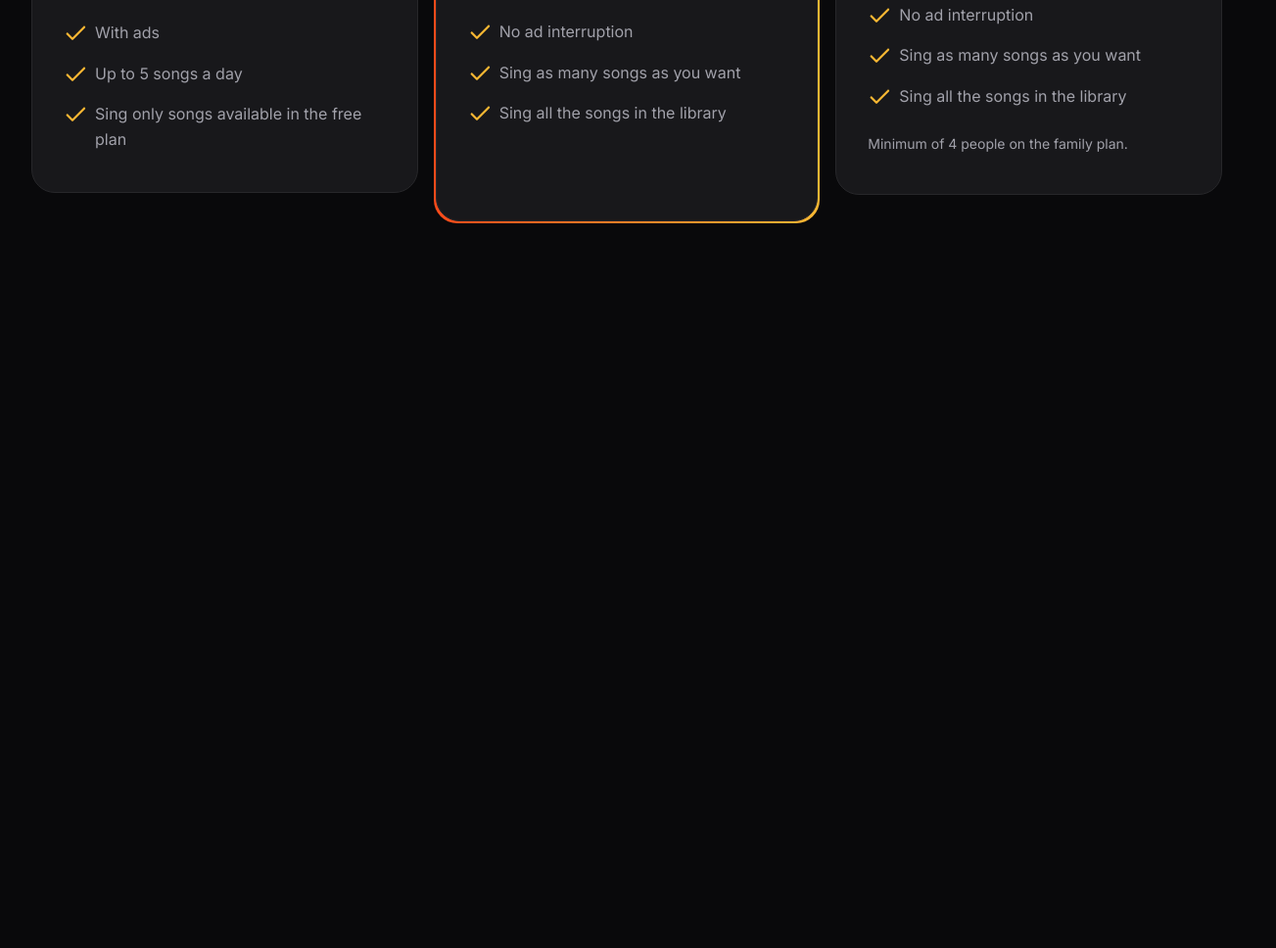
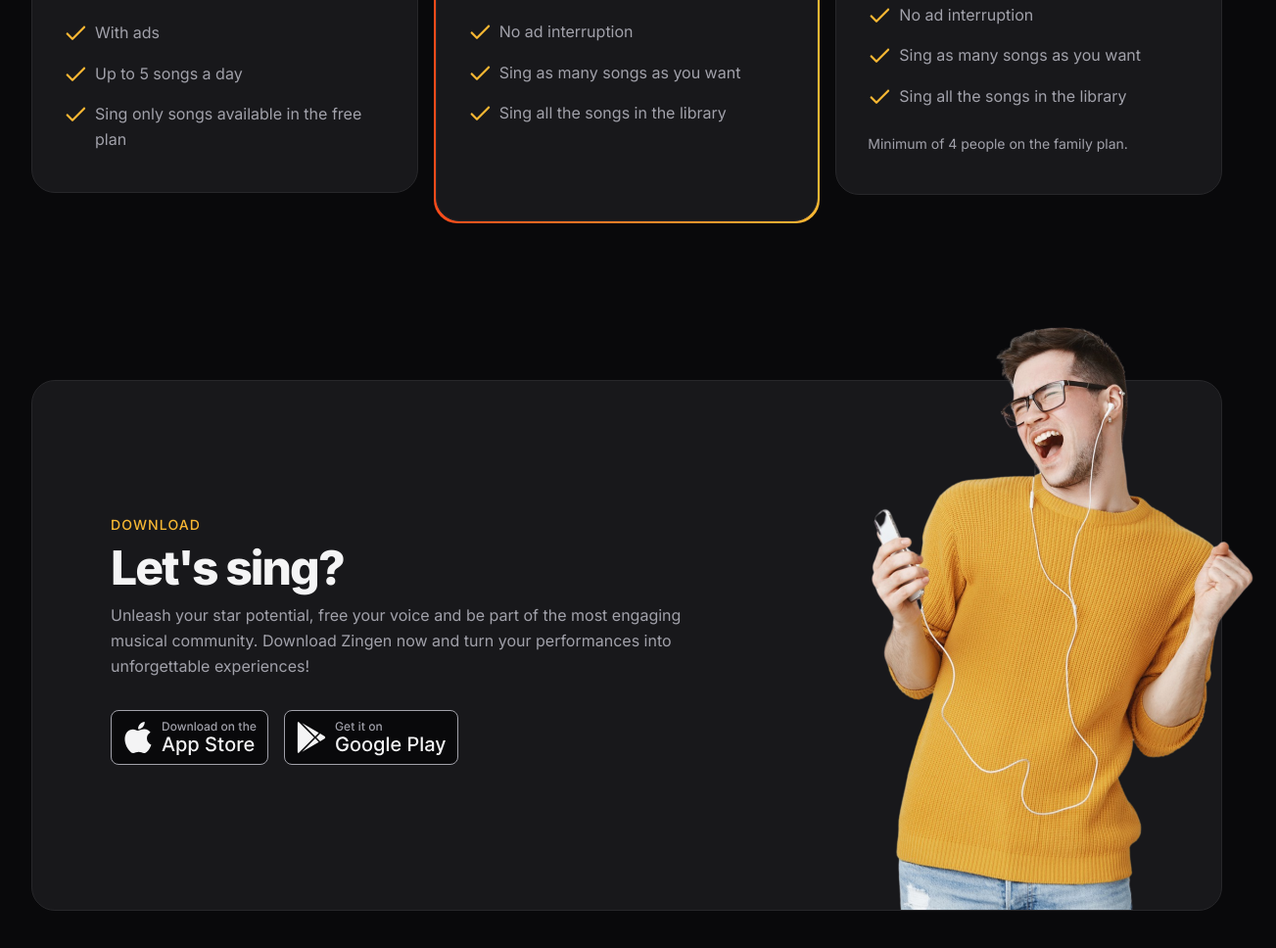
Before and after one commit to felipefadul/fullstack-mba-rocketseat, a plain HTML site: page 01-web-development-fundamentals/005-karaoke-app-landing-page/index.html in a window 1280 px wide. Shown: the part 3264-4232 px from the top of the page at 98% size, 1303 px wide, since content can reach past the window. Before the commit the page ends 3572 px from the top, so only its background shows below. Drawn offline with Linux system fonts and the light colour scheme.

Commit message:
feat(karaoke-app): add download section

```diff
--- a/01-web-development-fundamentals/005-karaoke-app-landing-page/index.html
+++ b/01-web-development-fundamentals/005-karaoke-app-landing-page/index.html
@@ -219,5 +219,43 @@
         </div>
       </div>
     </section>
+
+    <section id="download">
+      <div class="container padding-block-xlarge">
+        <div class="card padding-inline-large even-columns items-center">
+          <div>
+            <header>
+              <strong>Download</strong>
+              <h2>Let's sing?</h2>
+            </header>
+            <p>
+              Unleash your star potential, free your voice and be part of the
+              most engaging musical community. Download Zingen now and turn your
+              performances into unforgettable experiences!
+            </p>
+
+            <div class="download-buttons-container flex gap-1">
+              <a href="#">
+                <img
+                  src="assets/AppStoreButton.svg"
+                  alt="Download on the App Store"
+                />
+              </a>
+              <a href="#">
+                <img
+                  src="assets/PlayStoreButton.svg"
+                  alt="Get it on Google Play"
+                />
+              </a>
+            </div>
+          </div>
+
+          <img
+            src="assets/images/boy-listening-to-music-with-earphones-and-singing-on-karaoke-app.png"
+            alt="Boy listening to music with headphones and singing on karaoke app"
+          />
+        </div>
+      </div>
+    </section>
   </body>
 </html>
--- /dev/null
+++ b/01-web-development-fundamentals/005-karaoke-app-landing-page/styles/download.css
@@ -0,0 +1,32 @@
+#download {
+  & .card {
+    padding: 3rem 1.5rem 15rem;
+    position: relative;
+
+    & > img {
+      width: 14.5rem;
+      position: absolute;
+      bottom: 0;
+      right: -3.5rem;
+    }
+  }
+
+  & .download-buttons-container {
+    flex-wrap: wrap;
+    margin-top: 2rem;
+  }
+
+  @media (width >= 80em) {
+    & .card {
+      padding: 8.75rem 5rem;
+
+      & > div:first-child {
+        max-width: 40rem;
+      }
+
+      & > img {
+        width: 29.125rem;
+      }
+    }
+  }
+}
--- a/01-web-development-fundamentals/005-karaoke-app-landing-page/styles/global.css
+++ b/01-web-development-fundamentals/005-karaoke-app-landing-page/styles/global.css
@@ -56,6 +56,8 @@ html {
   font-size: var(--font-size-base);
   line-height: 1.6;
   color: var(--text-color-primary);
+
+  overflow-x: hidden;
 }
 
 body {
--- a/01-web-development-fundamentals/005-karaoke-app-landing-page/styles/index.css
+++ b/01-web-development-fundamentals/005-karaoke-app-landing-page/styles/index.css
@@ -9,3 +9,4 @@
 @import url(card.css);
 @import url(features.css) (width >= 80em);
 @import url(pricing.css);
+@import url(download.css);
```
Also changed, not shown: 01-web-development-fundamentals/005-karaoke-app-landing-page/assets/AppStoreButton.svg (added), 01-web-development-fundamentals/005-karaoke-app-landing-page/assets/PlayStoreButton.svg (added).
